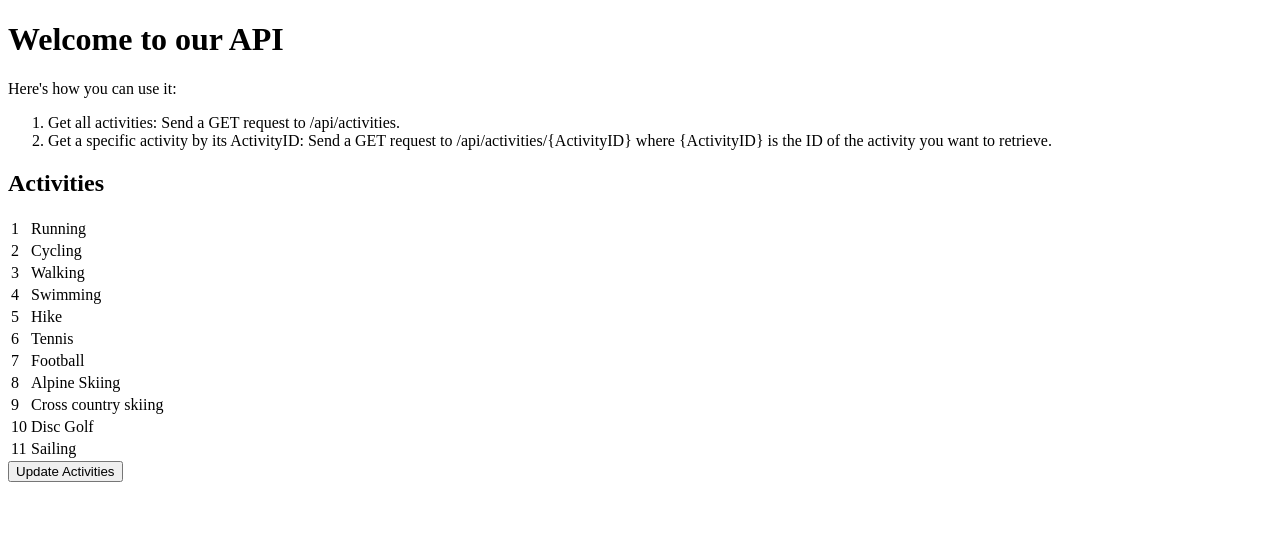
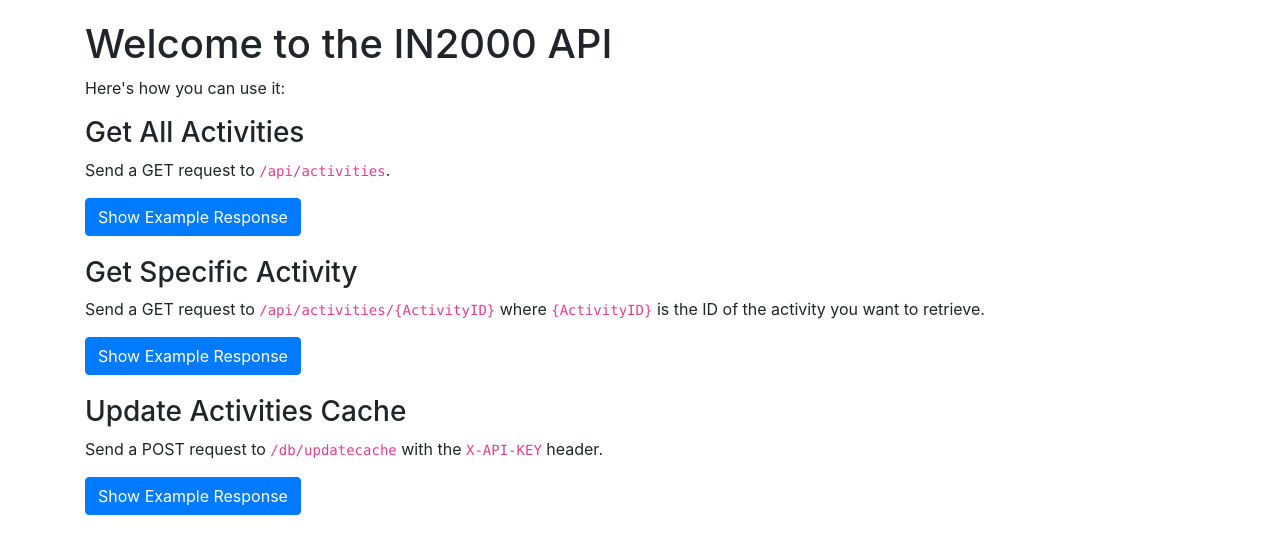
Before and after one commit to GransMango/in2000-sql-api, a Flask app: page / in a window 1280 px wide. Shown: the top 554 px of the page. Run offline with Flask 3, Linux system fonts and the light colour scheme; some libraries are stand-ins or nearby versions.

Commit message:
Improved visuals

```diff
--- a/templates/index.html
+++ b/templates/index.html
@@ -1,54 +1,86 @@
 <!DOCTYPE html>
-<html>
+<html lang="en">
 <head>
-    <title>Welcome to IN2000 API</title>
+    <meta charset="UTF-8">
+    <meta name="viewport" content="width=device-width, initial-scale=1.0">
+    <title>IN2000 API Documentation</title>
+    <link rel="stylesheet" href="https://stackpath.bootstrapcdn.com/bootstrap/4.5.2/css/bootstrap.min.css">
+    <style>
+        body {
+            padding: 20px;
+        }
+        .endpoint {
+            margin-bottom: 20px;
+        }
+        .response-example {
+            background: #f8f9fa;
+            padding: 10px;
+            border-radius: 5px;
+            margin-top: 10px;
+        }
+        .dropdown-content {
+            display: none;
+        }
+        .dropdown-content.show {
+            display: block;
+        }
+    </style>
+</head>
+<body>
+    <div class="container">
+        <h1>Welcome to the IN2000 API</h1>
+        <p>Here's how you can use it:</p>
+        <div class="endpoint">
+            <h3>Get All Activities</h3>
+            <p>Send a GET request to <code>/api/activities</code>.</p>
+            <button class="btn btn-primary" onclick="toggleDropdown('get-all-activities')">Show Example Response</button>
+            <div id="get-all-activities" class="dropdown-content response-example">
+                <pre><code>{
+    "activities": [
+        {
+            "ActivityID": 1,
+            "ActivityName": "Hiking"
+        },
+        {
+            "ActivityID": 2,
+            "ActivityName": "Swimming"
+        }
+    ]
+}</code></pre>
+            </div>
+        </div>
+        <div class="endpoint">
+            <h3>Get Specific Activity</h3>
+            <p>Send a GET request to <code>/api/activities/{ActivityID}</code> where <code>{ActivityID}</code> is the ID of the activity you want to retrieve.</p>
+            <button class="btn btn-primary" onclick="toggleDropdown('get-specific-activity')">Show Example Response</button>
+            <div id="get-specific-activity" class="dropdown-content response-example">
+                <pre><code>{
+    "ActivityID": 1,
+    "ActivityName": "Hiking"
+}</code></pre>
+            </div>
+        </div>
+        <div class="endpoint">
+            <h3>Update Activities Cache</h3>
+            <p>Send a POST request to <code>/db/updatecache</code> with the <code>X-API-KEY</code> header.</p>
+            <button class="btn btn-primary" onclick="toggleDropdown('update-cache')">Show Example Response</button>
+            <div id="update-cache" class="dropdown-content response-example">
+                <pre><code>{
+    "message": "Cache updated successfully"
+}</code></pre>
+            </div>
+        </div>
+    </div>
+
     <script>
-        function updateActivities() {
-            fetch('/api/activities')
-                .then(response => response.json())
-                .then(data => {
-                    const activitiesTable = document.getElementById('activitiesTable');
-                    activitiesTable.innerHTML = '';  // Clear existing table content
-
-                    // Check if data is not empty
-                    if (data.length > 0) {
-                        data.forEach((activity) => {
-                            let row = activitiesTable.insertRow();
-                            let cell1 = row.insertCell(0);
-                            let cell2 = row.insertCell(1);
-                            // Adjust these based on your actual activity structure
-                            cell1.innerHTML = activity.ActivityID;
-                            cell2.innerHTML = activity.ActivityName; // Replace with actual activity data fields
-                        });
-                    } else {
-                        let row = activitiesTable.insertRow();
-                        let cell = row.insertCell(0);
-                        cell.innerHTML = 'No activities found';
-                        cell.colSpan = 2;
-                    }
-                });
+        function toggleDropdown(id) {
+            var content = document.getElementById(id);
+            if (content.classList.contains('show')) {
+                content.classList.remove('show');
+            } else {
+                content.classList.add('show');
+            }
         }
     </script>
-</head>
-<body onload="updateActivities()">  <!-- This calls your JS function when the page loads -->
-    <h1>Welcome to our API</h1>
-    <p>Here's how you can use it:</p>
-    <ol>
-        <li>Get all activities: Send a GET request to /api/activities.</li>
-        <li>Get a specific activity by its ActivityID: Send a GET request to /api/activities/{ActivityID} where {ActivityID} is the ID of the activity you want to retrieve.</li>
-    </ol>
-
-    <!-- Activities Table -->
-    <h2>Activities</h2>
-    <table id="activitiesTable">
-        <tr>
-            <th>ActivityID</th>
-            <th>ActivityName</th>
-        </tr>
-        <!-- Activities will be inserted here by the JavaScript -->
-    </table>
-
-    <!-- Button to manually update activities -->
-    <button onclick="updateActivities()">Update Activities</button>
 </body>
 </html>
```
